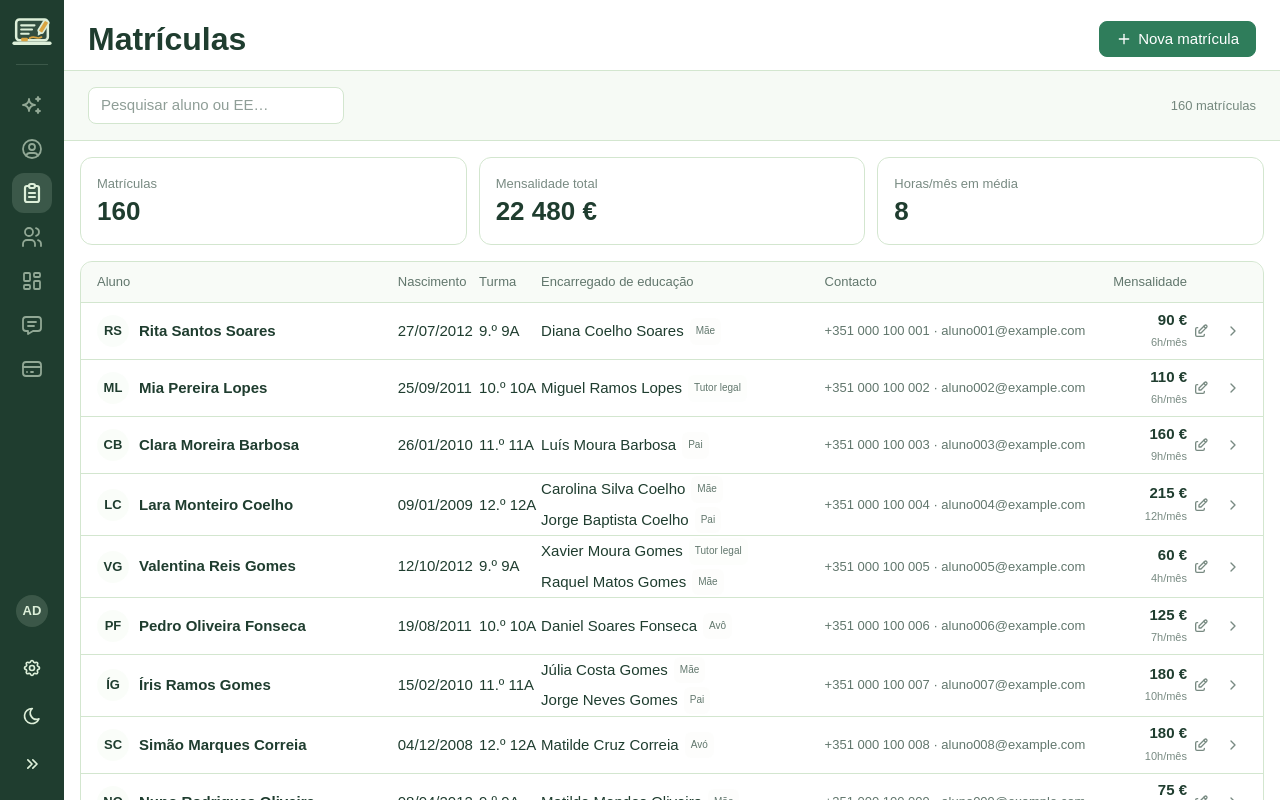
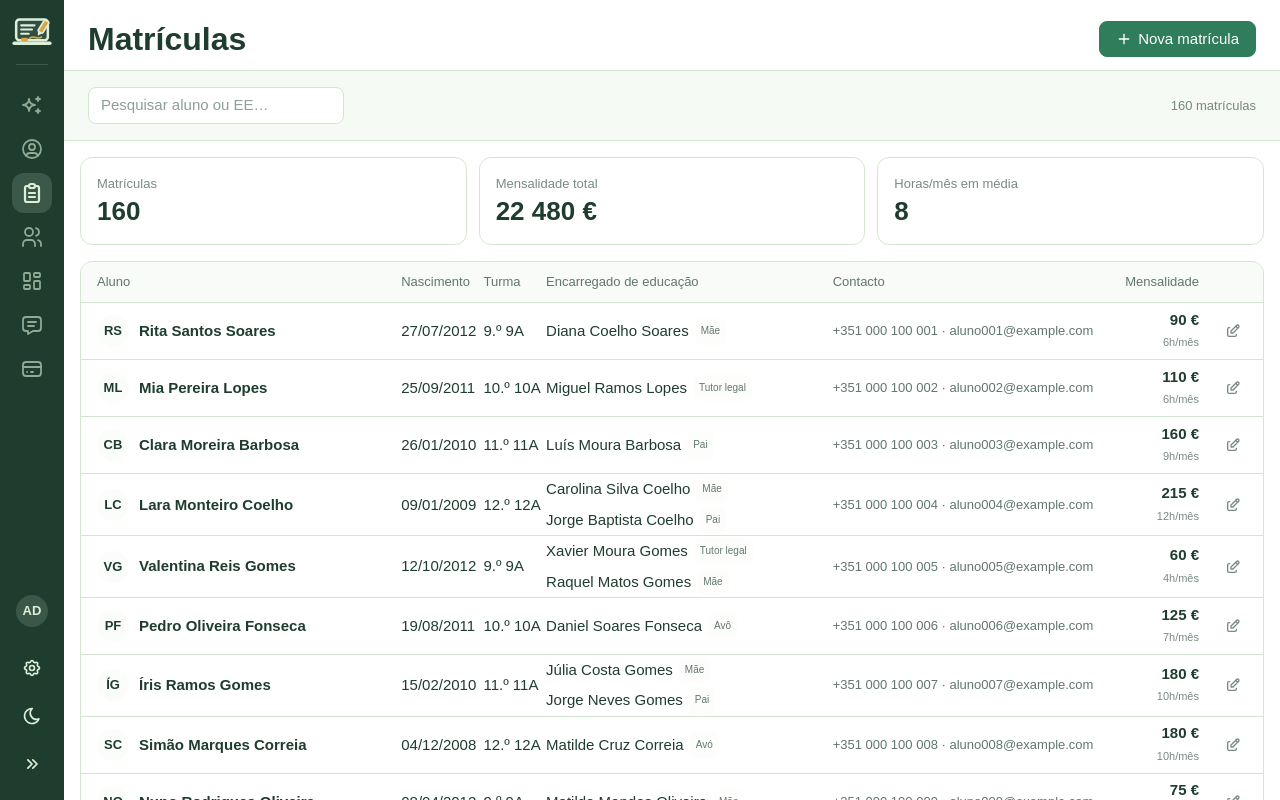
Before and after one commit to Marques005/Lousa, a Next.js app in the folder demo/: page /admin/matriculas in a window 1280 px wide. Built offline with nearby package versions, Linux system fonts and the light colour scheme.

Commit message:
Remove a seta de ver ficha na tabela de matrículas
Fica só o botão de editar na coluna de ações, no lugar da seta.

```diff
--- a/demo/src/app/admin/matriculas/page.tsx
+++ b/demo/src/app/admin/matriculas/page.tsx
@@ -1,6 +1,5 @@
 'use client';
 
-import Link from 'next/link';
 import { useEffect, useMemo, useState } from 'react';
 import { createPortal } from 'react-dom';
 import { toast } from 'sonner';
@@ -373,15 +372,6 @@ export default function MatriculasPage() {
                       >
                         <Icons.edit className='size-4' />
                       </button>
-                      {m.alunoId && (
-                        <Link
-                          href={`/alunos/${m.alunoId}`}
-                          title='Ver ficha completa'
-                          className='rounded-md p-1.5 opacity-60 hover:bg-(--soft) hover:opacity-100'
-                        >
-                          <Icons.chevronRight className='size-4' />
-                        </Link>
-                      )}
                     </div>
                   </td>
                 </tr>
```
